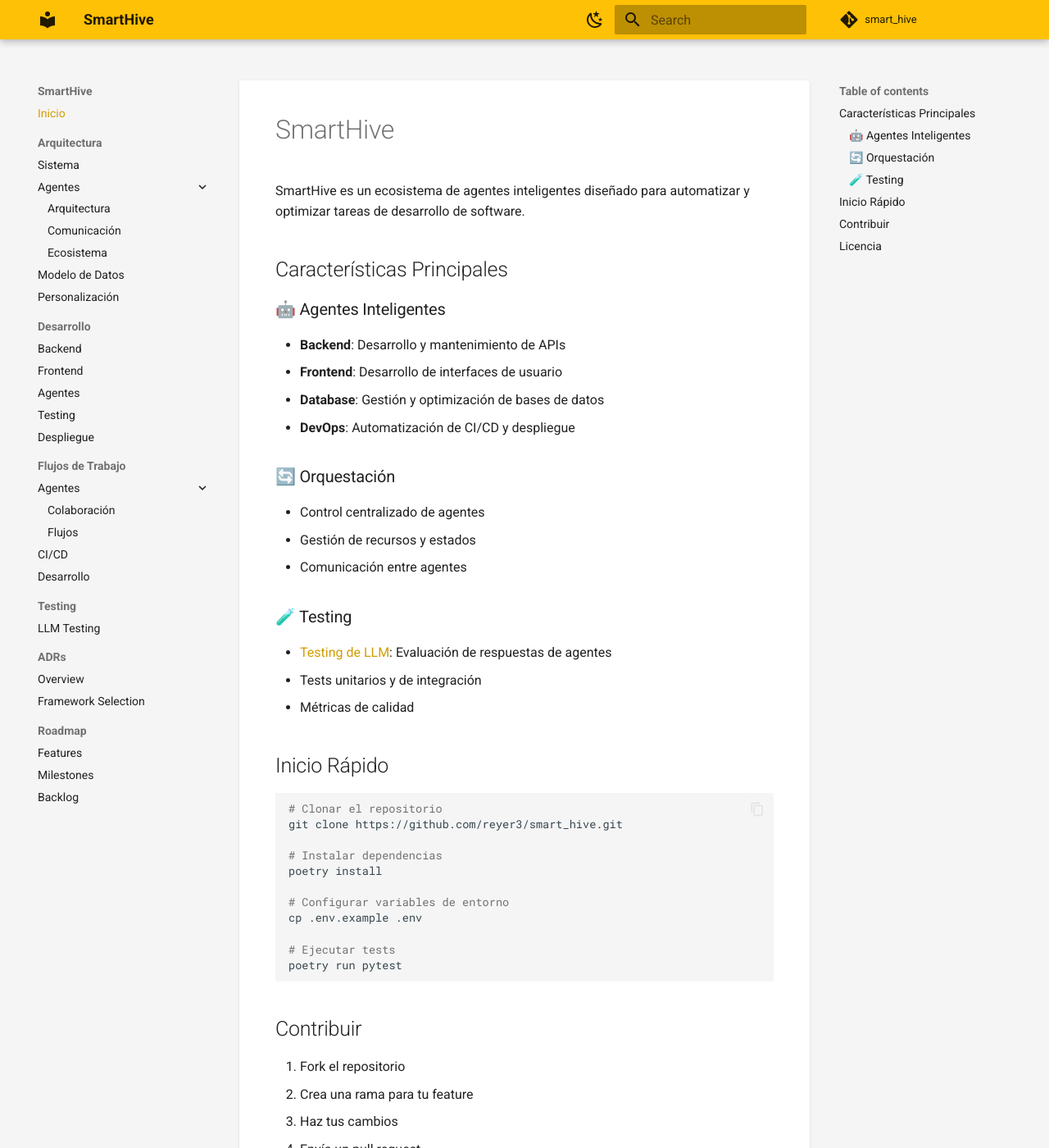
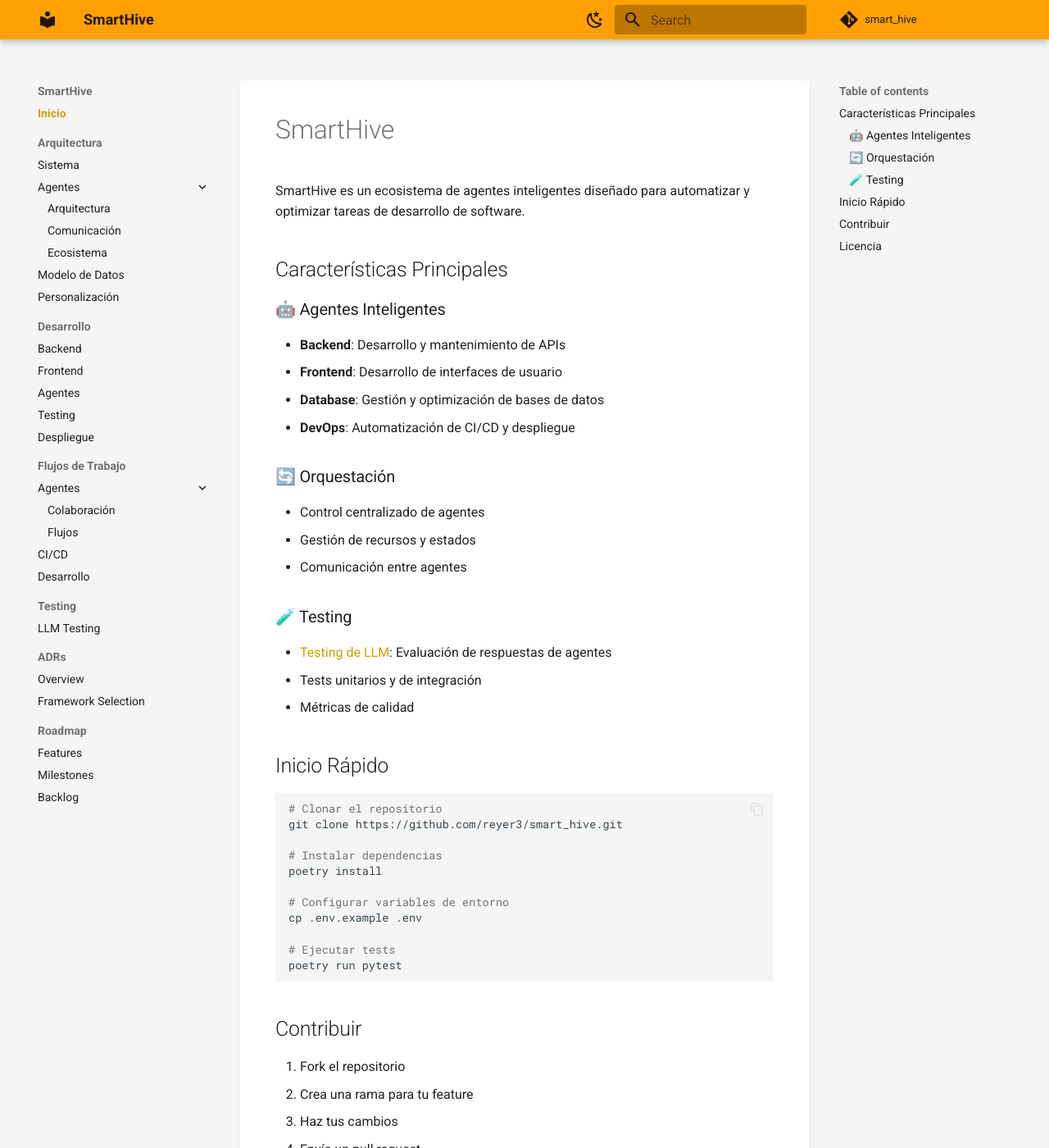
Before and after one commit to reyer3/smart_hive, an MkDocs documentation site: the page built from docs/index.md, in a window 1280 px wide and 1400 px high. Shown: the whole window at 82% size. Built offline with MkDocs 1.6.1 and Material for MkDocs 9.7.7, drawn with Linux system fonts in a browser that asks for light colours; comment, search, counter and statistics services are not loaded.

Commit message:
docs: enhance theme styling
- Add custom color variables for light and dark themes
- Style tables, code blocks, and admonitions
- Add hover effects and active states
- Create tags page

```diff
--- a/docs/assets/stylesheets/extra.css
+++ b/docs/assets/stylesheets/extra.css
@@ -1,5 +1,18 @@
 [data-md-color-scheme="default"] {
     --md-default-bg-color: #f5f5f5;
+    --md-primary-fg-color: #ffa000;
+    --md-primary-fg-color--light: #ffd149;
+    --md-primary-fg-color--dark: #c67100;
+    --md-accent-fg-color: #ff6e40;
+    --md-typeset-a-color: #ff6e40;
+}
+
+[data-md-color-scheme="slate"] {
+    --md-primary-fg-color: #ffa000;
+    --md-primary-fg-color--light: #ffd149;
+    --md-primary-fg-color--dark: #c67100;
+    --md-accent-fg-color: #ff6e40;
+    --md-typeset-a-color: #ff6e40;
 }
 
 [data-md-color-scheme="default"] .md-main {
@@ -13,3 +26,45 @@
     margin: 1rem;
     padding: 1rem;
 }
+
+/* Tabs */
+.md-tabs {
+    background-color: var(--md-primary-fg-color--dark);
+}
+
+/* Code blocks */
+.highlight pre {
+    border-radius: 4px;
+}
+
+/* Tables */
+.md-typeset table:not([class]) {
+    border-radius: 4px;
+    box-shadow: 0 1px 3px rgba(0,0,0,0.12);
+}
+
+.md-typeset table:not([class]) th {
+    background-color: var(--md-primary-fg-color);
+    color: var(--md-primary-bg-color);
+}
+
+/* Admonitions */
+.md-typeset .admonition {
+    border-radius: 4px;
+    box-shadow: 0 1px 3px rgba(0,0,0,0.12);
+}
+
+/* Navigation */
+.md-nav__link:hover {
+    color: var(--md-accent-fg-color);
+}
+
+.md-nav__link--active {
+    color: var(--md-accent-fg-color);
+    font-weight: bold;
+}
+
+/* Search */
+.md-search__form {
+    border-radius: 4px;
+}
```
Also changed, not shown: docs/tags.md (added, +5 -0 lines).
